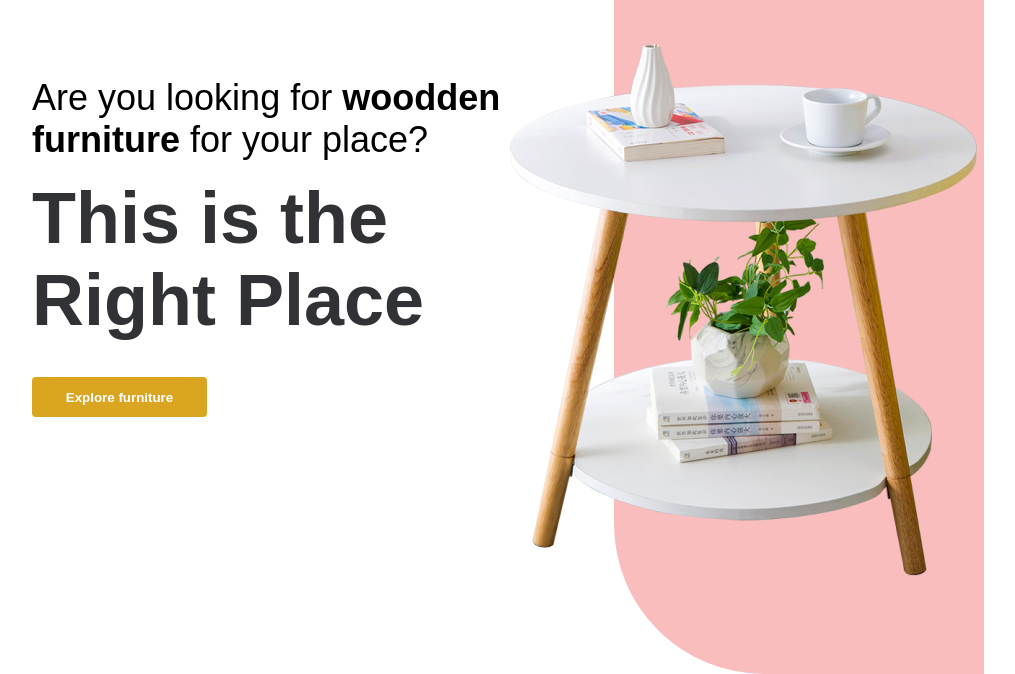
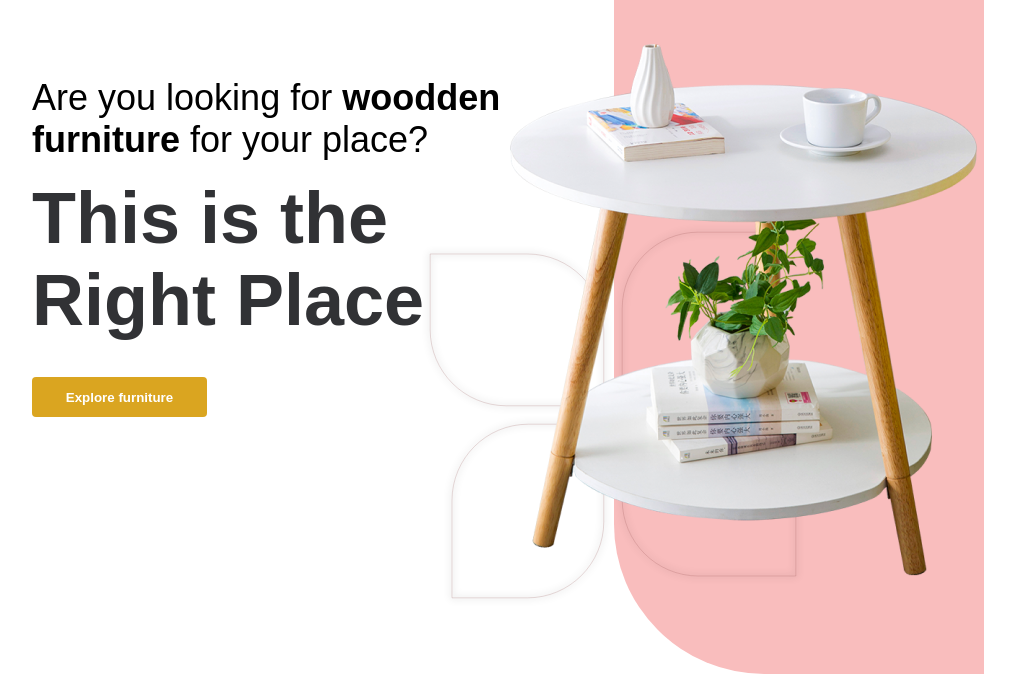
Before and after one commit to CristianChilat/FrontEndDev, a plain HTML site: page Site/Practica/PR-1/index.html in a window 1280 px wide. Shown: the part 126-800 px from the top of the page, without its empty margins (132-1147 px from the left). Drawn offline with Linux system fonts and the light colour scheme.

Commit message:
Machetarea si SVG

```diff
--- a/Site/Practica/PR-1/assets/css/main.css
+++ b/Site/Practica/PR-1/assets/css/main.css
@@ -2,21 +2,14 @@
 
 body{
     display: grid;
-    grid-template-columns: ;
+    /* grid-template-columns: ; */
     margin: 0 auto;
     width: 952px;
     position: relative;
     font-family: Arial, Helvetica, sans-serif;
 }
 
-/* #flower-background{
-    border: 1px solid black;
-    height: 100px;
-    width: 200px;
-    border-top-right-radius: 50px;
-    border-bottom-left-radius: 50px;
 
-} */
 
 #page-background{
     height: 800px;
@@ -106,6 +99,16 @@ section#main div p{
 section#main img{
     margin-left: -80px;
     margin-top: -50px;
+    z-index: 0;
+}
+
+section#main #main-flower{
+    position: absolute;
+    height: 382px;
+    width: 382px;
+    top: 400px;
+    right: 180px;
+    z-index: -1;
 }
 
 section#main div h1{
@@ -123,6 +126,10 @@ section#main div button{
     border: none;
     color: #ffffff;
     font-weight: bold;
+}
+
+section#main div button:focus{
+    outline: none;
 }
 
 section#about .section-title{
--- a/Site/Practica/PR-1/index.html
+++ b/Site/Practica/PR-1/index.html
@@ -34,6 +34,7 @@
                 Explore furniture
             </button>
         </div>
+        <img id="main-flower" src="assets/img/flower.svg" alt="">
         <img src="assets/img/table.png" alt="">
     </section>
     <section id="about">
```
Also changed, not shown: Site/Practica/PR-1/assets/img/flower.svg (added).
